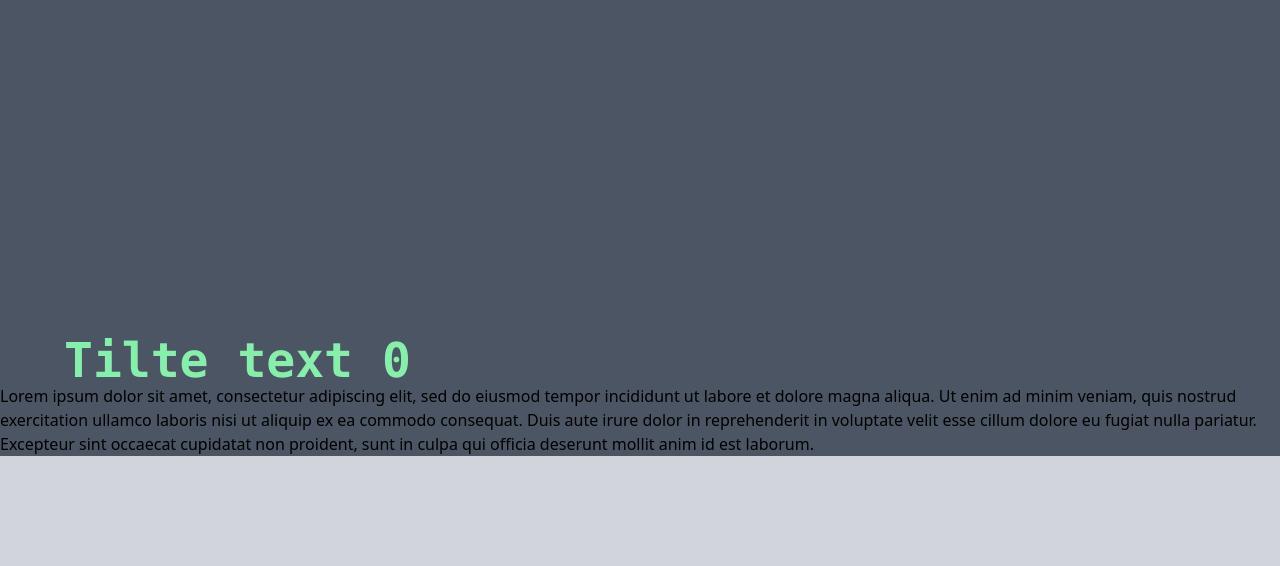
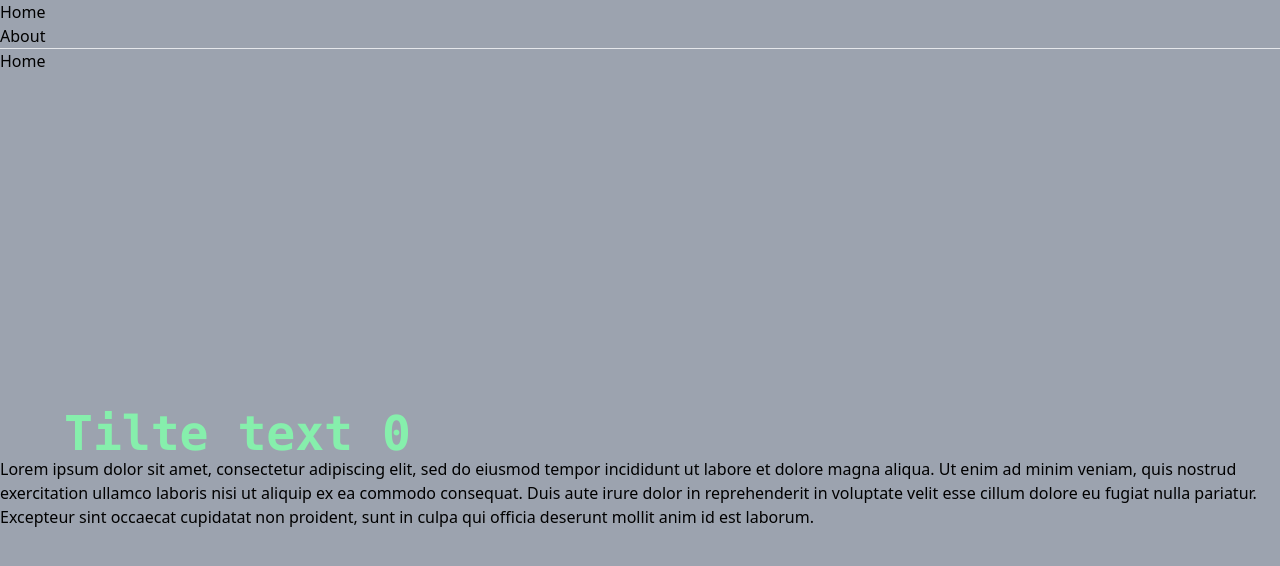
Before and after one commit to Kvan7/congenial-octo-disco, a React (Create React App) app in the folder my-app/: page / in a window 1280 px wide. Shown: the top 566 px of the page. Built offline with nearby package versions, Linux system fonts and the light colour scheme.

Commit message:
fixed router

```diff
--- a/my-app/package.json
+++ b/my-app/package.json
@@ -10,8 +10,10 @@
     "@types/node": "^16.11.43",
     "@types/react": "^18.0.14",
     "@types/react-dom": "^18.0.5",
+    "@types/react-router-dom": "^5.3.3",
     "react": "^18.2.0",
     "react-dom": "^18.2.0",
+    "react-router-dom": "^6.4.2",
     "react-scripts": "^5.0.1",
     "typescript": "^4.7.4",
     "web-vitals": "^2.1.4"
--- a/my-app/src/App.tsx
+++ b/my-app/src/App.tsx
@@ -1,10 +1,13 @@
 import React from 'react';
 import TitleBar from './components/HeaderComponent';
+import NavBarComponent from './components/NavBarComponent';
+
 
 function App() {
 	return (
-		<div className="App bg-gray-300 min-h-screen">
-			<div className='bg-gray-600'>
+		<div className="App bg-gray-400 min-h-screen">
+			<div className='bg-gray-400'>
+				<NavBarComponent />
 				<TitleBar />
 				<p> Lorem ipsum dolor sit amet, consectetur adipiscing elit, sed do eiusmod tempor incididunt ut labore et dolore magna aliqua. Ut enim ad minim veniam, quis nostrud exercitation ullamco laboris nisi ut aliquip ex ea commodo consequat. Duis aute irure dolor in reprehenderit in voluptate velit esse cillum dolore eu fugiat nulla pariatur. Excepteur sint occaecat cupidatat non proident, sunt in culpa qui officia deserunt mollit anim id est laborum.</p>
 			</div>
--- a/my-app/src/components/NavBarComponent.tsx
+++ b/my-app/src/components/NavBarComponent.tsx
@@ -0,0 +1,24 @@
+import React, { Component } from 'react'
+import { Route, Routes } from 'react-router-dom'
+import About from './pages/AboutPage'
+import Home from './pages/HomePage'
+import Layout from './pages/Layout'
+
+type Props = {}
+
+type State = {}
+
+export default class NavBarComponent extends Component<Props, State> {
+	state = {}
+
+	render() {
+		return (
+			<Routes>
+				<Route path="/" element={<Layout />}>
+					<Route index element={<Home />} />
+					<Route path="about" element={<About />} />
+				</Route>
+			</Routes>
+		)
+	}
+}
--- /dev/null
+++ b/my-app/src/components/pages/AboutPage.tsx
@@ -0,0 +1,15 @@
+import React, { Component } from 'react'
+
+type Props = {}
+
+type State = {}
+
+export default class About extends Component<Props, State> {
+	state = {}
+
+	render() {
+		return (
+			<div>About</div>
+		)
+	}
+}
--- /dev/null
+++ b/my-app/src/components/pages/HomePage.tsx
@@ -0,0 +1,15 @@
+import React, { Component } from 'react'
+
+type Props = {}
+
+type State = {}
+
+export default class Home extends Component<Props, State> {
+	state = {}
+
+	render() {
+		return (
+			<div>Home</div>
+		)
+	}
+}
--- /dev/null
+++ b/my-app/src/components/pages/Layout.tsx
@@ -0,0 +1,31 @@
+import React, { Component } from 'react'
+import { Link, Outlet } from 'react-router-dom'
+
+type Props = {}
+
+type State = {}
+
+export default class Layout extends Component<Props, State> {
+	state = {}
+
+	render() {
+		return (
+			<div>
+				<nav>
+					<ul>
+						<li>
+							<Link to="/">Home</Link>
+						</li>
+						<li>
+							<Link to="/about">About</Link>
+						</li>
+					</ul>
+				</nav>
+
+				<hr />
+
+				<Outlet />
+			</div>
+		)
+	}
+}
--- a/my-app/src/index.tsx
+++ b/my-app/src/index.tsx
@@ -2,18 +2,19 @@ import React from 'react';
 import ReactDOM from 'react-dom/client';
 import './index.css';
 import App from './App';
-import reportWebVitals from './reportWebVitals';
-
-const root = ReactDOM.createRoot(
-  document.getElementById('root') as HTMLElement
-);
-root.render(
-  <React.StrictMode>
-    <App />
-  </React.StrictMode>
+import { BrowserRouter } from 'react-router-dom';
+// import reportWebVitals from './reportWebVitals';
+ReactDOM.createRoot(
+	document.getElementById('root') as HTMLElement
+).render(
+	<React.StrictMode>
+		<BrowserRouter>
+			<App />
+		</BrowserRouter>
+	</React.StrictMode>
 );
 
 // If you want to start measuring performance in your app, pass a function
 // to log results (for example: reportWebVitals(console.log))
 // or send to an analytics endpoint. Learn more: https://bit.ly/CRA-vitals
-reportWebVitals();
+// reportWebVitals();
--- a/package.json
+++ /dev/null
@@ -1,5 +0,0 @@
-{
-  "dependencies": {
-    "react-router-dom": "^6.4.2"
-  }
-}
```
Also changed, not shown: my-app/tsconfig.json (indentation only), 2 other files (tests, documents, lock files or other folders).
